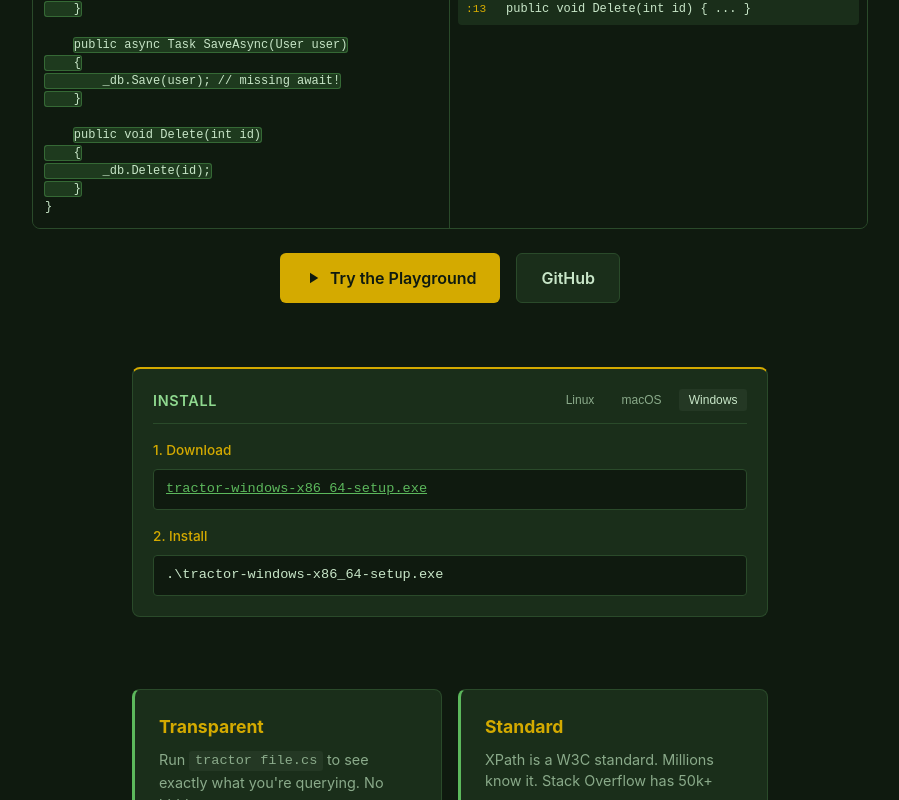
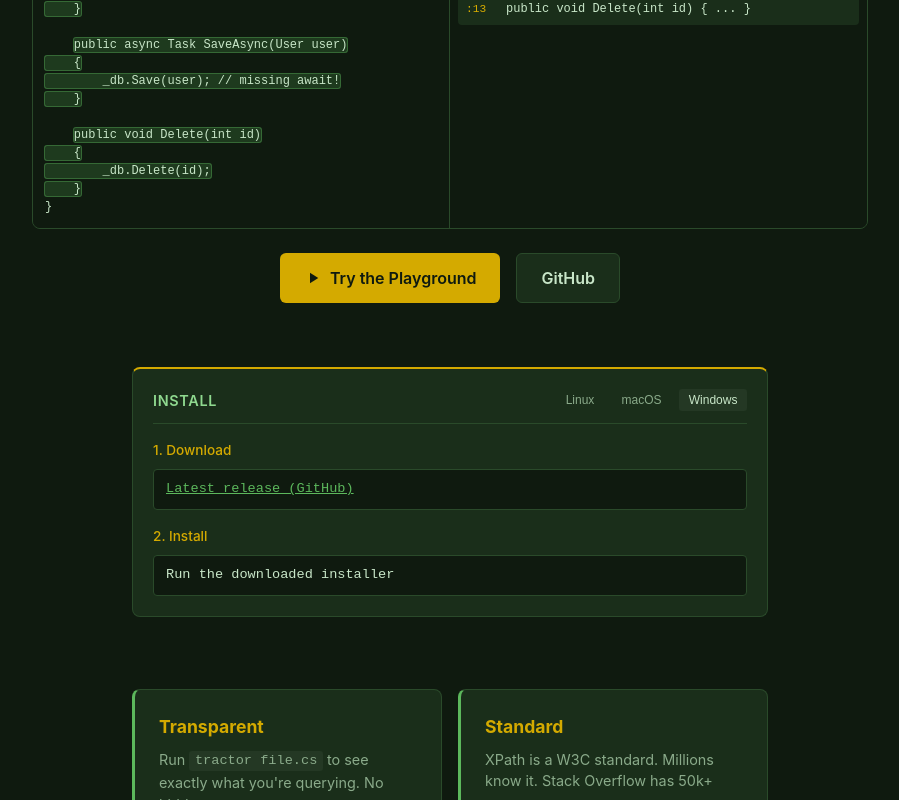
Before and after one commit to boukeversteegh/tractor, a React (Vite) app in the folder web/: page / in a window 1280 px wide. Both pictures are taken after a click on the button "Windows". Shown: the part 507-1307 px from the top of the page, without its empty margins (190-1089 px from the left). Built offline with nearby package versions, Linux system fonts and the light colour scheme; no server answers.

Commit message:
Use GitHub API to dynamically fetch Windows installer URL
Co-authored-by: boukeversteegh <53926+boukeversteegh@users.noreply.github.com>

```diff
--- a/web/public/versions.json
+++ b/web/public/versions.json
@@ -18,8 +18,8 @@
     "source": "git",
     "repo": "tree-sitter/tree-sitter-c-sharp",
     "ref": "master",
-    "commit": "8836663",
-    "date": "2026-02-17"
+    "commit": "unknown",
+    "date": "unknown"
   },
   "css": {
     "source": "npm",
@@ -90,5 +90,5 @@
     "package": "web-tree-sitter",
     "version": "0.26.3"
   },
-  "_generated": "2026-02-23T19:27:41.378Z"
+  "_generated": "2026-03-19T18:17:41.084Z"
 }
--- a/web/src/pages/Homepage.tsx
+++ b/web/src/pages/Homepage.tsx
@@ -1,15 +1,25 @@
-import { useState } from 'react';
+import { useState, useEffect } from 'react';
 import { Link } from 'react-router-dom';
 import { MiniPlayground } from '../components/MiniPlayground';
 
 type Platform = 'linux' | 'macos' | 'windows';
 
+interface GitHubReleaseAsset {
+  name: string;
+  browser_download_url: string;
+}
+
+interface GitHubRelease {
+  assets?: GitHubReleaseAsset[];
+}
+
 const RELEASE_BASE = 'https://github.com/boukeversteegh/tractor/releases/latest/download';
+const RELEASES_PAGE = 'https://github.com/boukeversteegh/tractor/releases/latest';
+const GITHUB_API_LATEST = 'https://api.github.com/repos/boukeversteegh/tractor/releases/latest';
 
-const DOWNLOADS: Record<Platform, { url: string; filename: string }> = {
+const STATIC_DOWNLOADS: Record<'linux' | 'macos', { url: string; filename: string }> = {
   linux: { url: `${RELEASE_BASE}/tractor-linux-x86_64`, filename: 'tractor-linux-x86_64' },
   macos: { url: `${RELEASE_BASE}/tractor-macos-arm64`, filename: 'tractor-macos-arm64' },
-  windows: { url: `${RELEASE_BASE}/tractor-windows-x86_64-setup.exe`, filename: 'tractor-windows-x86_64-setup.exe' },
 };
 
 function detectPlatform(): Platform {
@@ -21,6 +31,19 @@ function detectPlatform(): Platform {
 
 export function Homepage() {
   const [platform, setPlatform] = useState<Platform>(detectPlatform);
+  const [windowsInstaller, setWindowsInstaller] = useState<{ url: string; filename: string } | null>(null);
+
+  useEffect(() => {
+    fetch(GITHUB_API_LATEST)
+      .then(r => r.json())
+      .then((release: GitHubRelease) => {
+        const asset = release.assets?.find(a => /tractor-.*-windows-x86_64-setup\.exe$/.test(a.name));
+        if (asset) {
+          setWindowsInstaller({ url: asset.browser_download_url, filename: asset.name });
+        }
+      })
+      .catch(() => { /* fall back to releases page link */ });
+  }, []);
 
   return (
     <div className="homepage">
@@ -78,7 +101,15 @@ export function Homepage() {
           <div className="install-steps">
             <div className="install-step">
               <span className="step-label">1. Download</span>
-              <pre className="install-cmd"><code><a href={DOWNLOADS[platform].url} className="download-link">{DOWNLOADS[platform].filename}</a></code></pre>
+              {platform === 'windows' ? (
+                windowsInstaller ? (
+                  <pre className="install-cmd"><code><a href={windowsInstaller.url} className="download-link">{windowsInstaller.filename}</a></code></pre>
+                ) : (
+                  <pre className="install-cmd"><code><a href={RELEASES_PAGE} className="download-link">Latest release (GitHub)</a></code></pre>
+                )
+              ) : (
+                <pre className="install-cmd"><code><a href={STATIC_DOWNLOADS[platform].url} className="download-link">{STATIC_DOWNLOADS[platform].filename}</a></code></pre>
+              )}
             </div>
             {platform === 'linux' && (
               <div className="install-step">
@@ -95,7 +126,7 @@ export function Homepage() {
             {platform === 'windows' && (
               <div className="install-step">
                 <span className="step-label">2. Install</span>
-                <pre className="install-cmd"><code>.\tractor-windows-x86_64-setup.exe</code></pre>
+                <pre className="install-cmd"><code>{windowsInstaller ? `.\\${windowsInstaller.filename}` : 'Run the downloaded installer'}</code></pre>
               </div>
             )}
           </div>
```
